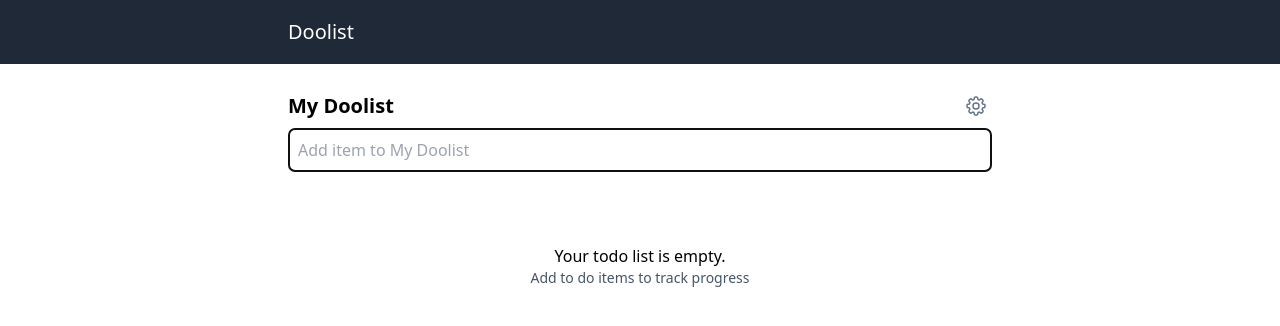
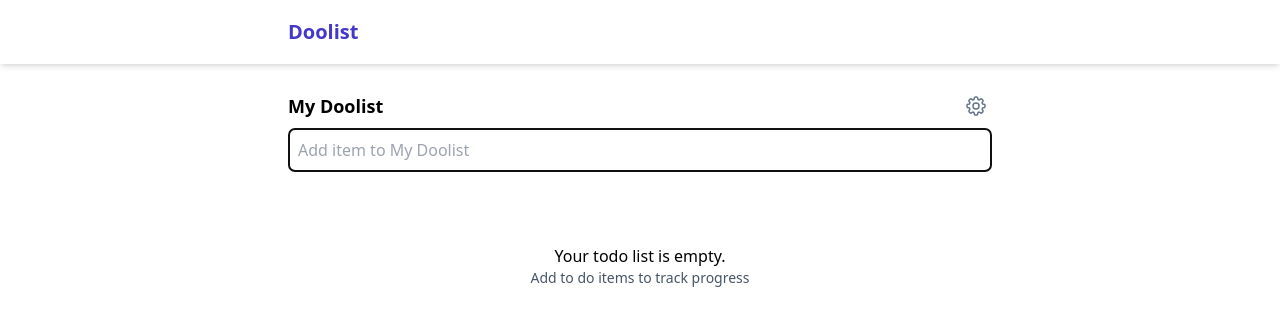
Before and after one commit to edward7486/doolist, a React (Create React App) app: page / in a window 1280 px wide. Shown: the top 326 px of the page. Built offline with nearby package versions, Linux system fonts and the light colour scheme.

Commit message:
Simplify nav fluff

```diff
--- a/src/AppLayer/Nav.js
+++ b/src/AppLayer/Nav.js
@@ -3,14 +3,12 @@ import { Disclosure } from '@headlessui/react'
 
 export default function Nav() {
   return (
-    <Disclosure as="nav" className="bg-gray-800">
+    <Disclosure as="nav" className="bg-white">
       {({ open }) => (
         <>
-          <div className="mx-auto max-w-3xl px-2 sm:px-6 lg:px-8">
-            <div className="relative flex h-16 items-center justify-between">
-              <div className="flex flex-1 items-center justify-center sm:items-stretch sm:justify-start">
-                <div className="flex flex-shrink-0 items-center text-xl text-white">Doolist</div>
-              </div>
+          <div className="shadow-md">
+            <div className="text-xl font-semibold text-indigo-700 max-w-3xl px-2 sm:px-6 lg:px-8 m-auto relative flex h-16 items-center justify-between">
+              Doolist
             </div>
           </div>
         </>
--- a/src/DeleteModal.js
+++ b/src/DeleteModal.js
@@ -2,7 +2,7 @@ import React from 'react'
 import { useParams, useNavigate } from 'react-router-dom'
 import { useContext } from 'react';
 import DataContext from './context/DataContext'
-import { InformationCircleIcon, ExclamationCircleIcon } from '@heroicons/react/24/outline';
+import { ExclamationCircleIcon } from '@heroicons/react/24/outline';
 
 const DeleteModal = () => {
 
--- a/src/MainList/ListItem.js
+++ b/src/MainList/ListItem.js
@@ -6,7 +6,7 @@ import { Link } from 'react-router-dom';
 
 const ListItem = ({ item }) => {
 
-  const { todoItems, setTodoItems, handleChecked, handleEditPanel } = useContext(DataContext);
+  const { handleChecked, handleEditPanel } = useContext(DataContext);
 
   return (
     <li className='px-2 py-2 group hover:bg-slate-50'>
--- a/src/MainList/Title.js
+++ b/src/MainList/Title.js
@@ -9,7 +9,7 @@ const Title = () => {
 
   return (
     <div className="flex justify-between items-center mt-5">
-      <h1 className="text-xl block font-bold mt-2 mb-2">
+      <h1 className="text-lg block font-semibold mt-2 mb-2">
         {projectSettings.projectTitle}
       </h1>
       <div className='group relative'>
```
